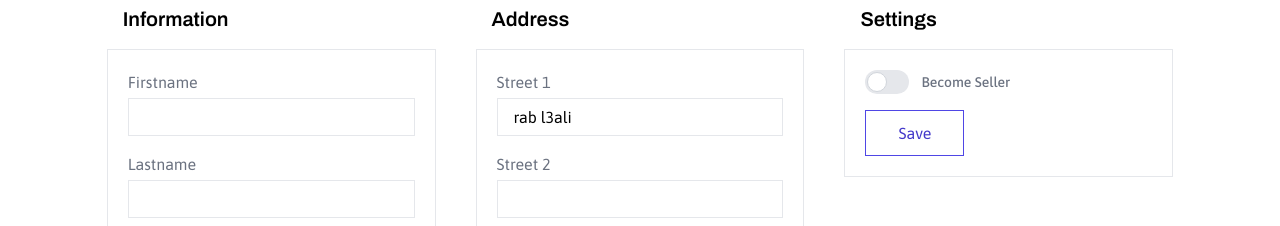
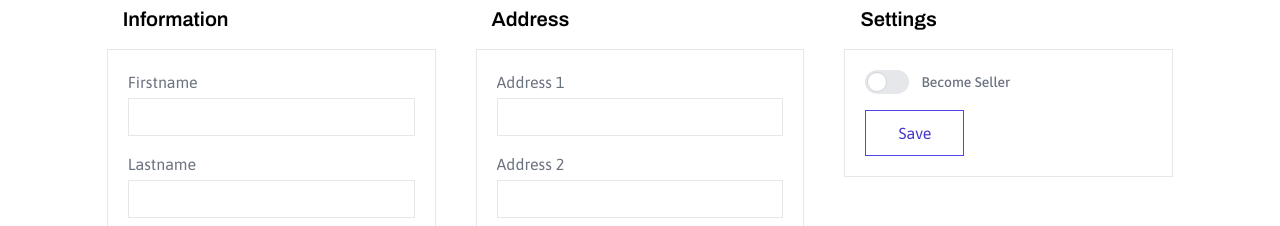
Before and after one commit to mouad-halli/bookshop-client, a React (Vite) app: page /settings in a window 1280 px wide. Shown: the part 163-389 px from the top of the page. Built offline with nearby package versions, Linux system fonts and the light colour scheme; no server answers.

Commit message:
now user can create and update his address

```diff
--- a/src/pages/Settings/Address/Address.tsx
+++ b/src/pages/Settings/Address/Address.tsx
@@ -11,19 +11,19 @@ const Address = () => {
             <h1 className="text-xl font-semibold font-Archivo pb-4 pl-4">Address</h1>
             <form onSubmit={handleSubmit(onSubmit)} className="flex flex-col gap-y-1 border p-5">
                 <div className="flex gap-x-1 items-center truncate">
-                    <span className="text-gray-500">Street 1</span>
-                    {errors.street1 && <span className="text-red-500 text-xs">{`(${errors.street1.message})`}</span>}
+                    <span className="text-gray-500">Address 1</span>
+                    {errors.address1 && <span className="text-red-500 text-xs">{`(${errors.address1.message})`}</span>}
                 </div>
                 <input
-                    type="text" {...register("street1")}
+                    type="text" {...register("address1")}
                     className="border outline-none py-1.5 px-4"
                 />
                 <div className="flex gap-x-1 items-center truncate pt-3">
-                    <span className="text-gray-500">Street 2</span>
-                    {errors.street2 && <span className="text-red-500 text-xs">{`(${errors.street2.message})`}</span>}
+                    <span className="text-gray-500">Address 2</span>
+                    {errors.address2 && <span className="text-red-500 text-xs">{`(${errors.address2.message})`}</span>}
                 </div>
                 <input
-                    type="text" {...register("street2")}
+                    type="text" {...register("address2")}
                     className="border outline-none py-1.5 px-4"
                 />
                 <div className="flex gap-x-1 items-center truncate pt-3">
@@ -51,7 +51,7 @@ const Address = () => {
                             {errors.zipCode && <span className="text-red-500 text-xs">{`(${errors.zipCode.message})`}</span>}
                         </div>
                         <input
-                            type="text" {...register("zipCode", { valueAsNumber: true })}
+                            type="text" {...register("zipCode"/*, { valueAsNumber: true }*/)}
                             className=" w-full border outline-none py-1.5 px-4"
                         />
                     </div>
@@ -60,7 +60,7 @@ const Address = () => {
                     type="submit" disabled={ !isDirty || !isValid || isSubmitting}
                     className="py-2.5 border md:w-min px-8 mt-4 border-indigo-600 text-indigo-700"
                 >
-                    Save
+                    {isSubmitting ? 'Saving...' : 'Save'}
                 </button>
             </form>
         </div>
--- a/src/pages/Settings/Address/useAddress.tsx
+++ b/src/pages/Settings/Address/useAddress.tsx
@@ -1,11 +1,15 @@
 import { zodResolver } from "@hookform/resolvers/zod"
-import { useForm } from "react-hook-form"
+import { FieldValues, useForm } from "react-hook-form"
 import { z } from "zod"
-import { turnEmptyObjectValuesToUndefined } from "../../../utils/helpers"
+// import { turnEmptyObjectValuesToUndefined } from "../../../utils/helpers"
+import { useEffect } from "react"
+import { getUserAddress, upsertUserAddress } from "../../../services/api/user"
+// import { userAddress } from "../../../@Types/user"
+import { isAxiosError } from "axios"
 
 const addressSchema = z.object({
-    street1: z.string(),
-    street2: z.string(),
+    address1: z.string(),
+    address2: z.string(),
     country: z.string(),
     city: z.string(),
     zipCode: z.string()
@@ -15,24 +19,64 @@ type TAddressSchema = z.infer<typeof addressSchema>
 
 export const useAddress = () => {
 
-    const { handleSubmit, register, formState: { errors, isSubmitting, isDirty, isValid } } = useForm<TAddressSchema>({
+    const { handleSubmit, register, reset, setError, formState: { errors, isSubmitting, isDirty, isValid, dirtyFields } } = useForm<TAddressSchema>({
         resolver: zodResolver(addressSchema),
         mode: "onChange",
-        defaultValues: {
-            street1: "rab l3ali", street2: undefined, country: undefined, city: undefined, zipCode: undefined
-        }
+        // defaultValues: {
+        //     address1: undefined, address2: undefined, country: undefined, city: undefined, zipCode: undefined
+        // }
     })
 
 
-    const onSubmit = async (dataObj: any) => {
+    const onSubmit = async (objectData: FieldValues) => {
 
-        dataObj = turnEmptyObjectValuesToUndefined(dataObj)
+        // let data: Partial<userAddress> = {}
+
+        // for ( const key in dirtyFields ) {
+        //     data[key as keyof typeof data] = objectData[key]
+        // }
 
         try {
+            // await upsertUserAddress(data)
+            await upsertUserAddress(objectData)
+
         } catch (error) {
-            console.log(error)
+            if (isAxiosError(error) && error.response) {
+                const errorMsg = error.response.data.message
+                const [, field, fieldErrorMsg] = errorMsg.split('"')
+                console.log(error)
+                if (field)
+                    setError(field, {message: fieldErrorMsg})
+                else
+                    setError("root", {message: errorMsg})
+            }
+            else
+                console.log(error)
+            reset({} ,{keepErrors: true})
         }
     }
+
+    useEffect(() => {
+        const fetchUserAddress = async () => {
+            try {
+                const userAddress = await getUserAddress()
+
+                if (userAddress) {
+                    reset({
+                        address1: userAddress.address1,
+                        address2: userAddress.address2,
+                        country: userAddress.country,
+                        city: userAddress.city,
+                        zipCode: String(userAddress.zipCode),
+                    })
+                }
+            } catch (error) {
+                console.log(error)
+            }
+        }
+
+        fetchUserAddress()
+    }, [])
 
     return {
         handleSubmit, onSubmit, register, isSubmitting, errors, isDirty, isValid
--- a/src/services/api/user.ts
+++ b/src/services/api/user.ts
@@ -1,8 +1,12 @@
-import { userType } from "../../@Types/user"
+import { userType, userAddress } from "../../@Types/user"
 import $api from "./API"
 
 export const getUser = async () : Promise<userType> => {
     return (await $api.get('user/me')).data
+}
+
+export const getUserAddress = async () : Promise<userAddress> => {
+    return (await $api.get('user/address')).data
 }
 
 export const updateUserInformation = async (data: any) => {
@@ -13,6 +17,10 @@ export const updateUserPassword = async (data: any) => {
     return (await $api.put('user/password', data)).data
 }
 
+export const upsertUserAddress = async (data: any) => {
+    return (await $api.put('user/address', data)).data
+}
+
 export const uploadUserImg = async (image: File) => {
     const form = new FormData()
 
```
Also changed, not shown: src/@Types/user.ts (+9 -0 lines).
